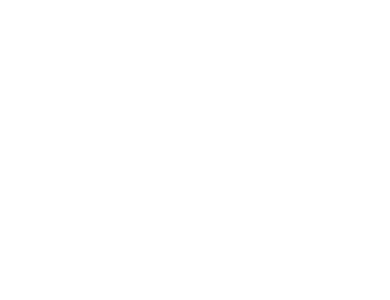
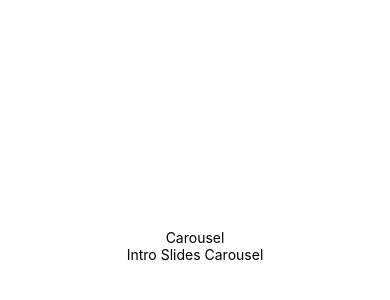
Before and after one commit to AndresTIY/RNCarousel, a React Native app: screen / in a window 390 px wide. Shown: the part 176-476 px from the top of the page. Built offline with nearby package versions, Linux system fonts and the light colour scheme.

Commit message:
added config to app file

```diff
--- a/App.js
+++ b/App.js
@@ -1,8 +1,49 @@
 import React from 'react';
-import {View} from 'react-native';
+import {View, Text, StyleSheet} from 'react-native';
+
+const data = [
+  {
+    label: 'TODAY',
+    value: 1,
+  },
+  {
+    label: 'THIS WEEK',
+    value: 120,
+  },
+  {
+    label: 'THIS MONTH',
+    value: 39,
+  },
+  {
+    label: 'YESTERDAY',
+    value: 3,
+  },
+  {
+    label: 'LAST WEEK',
+    value: 25,
+  },
+  {
+    label: 'LAST MONTH',
+    value: 175,
+  },
+];
 
 const App = () => {
-  return <View />;
+  return (
+    <View style={styles.container}>
+      <Text>Carousel</Text>
+      <Text>Intro Slides Carousel</Text>
+    </View>
+  );
 };
 
 export default App;
+
+const styles = StyleSheet.create({
+  container: {
+    flex: 1,
+    alignItems: 'center',
+    justifyContent: 'center',
+    padding: 10,
+  },
+});
```
